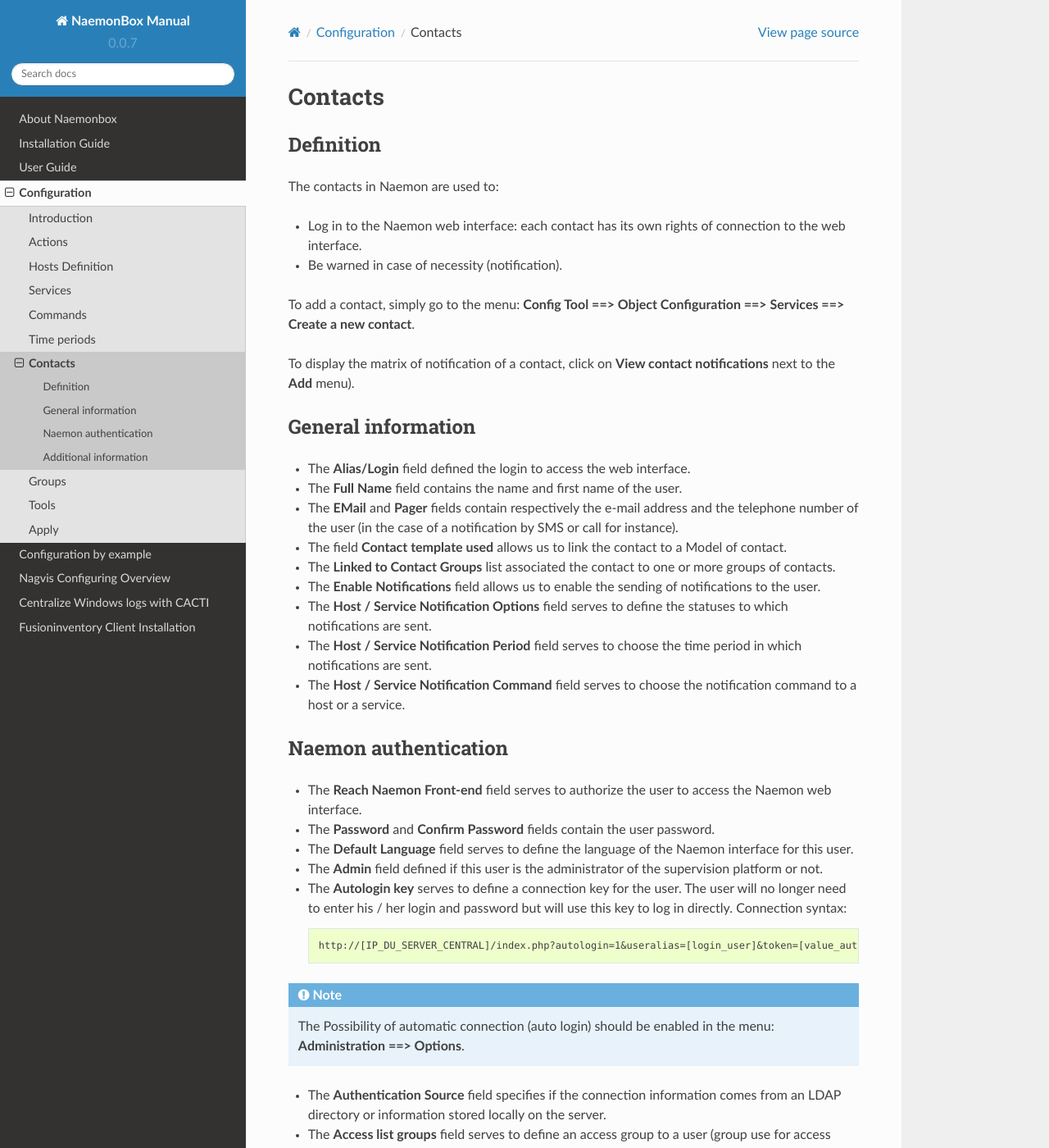
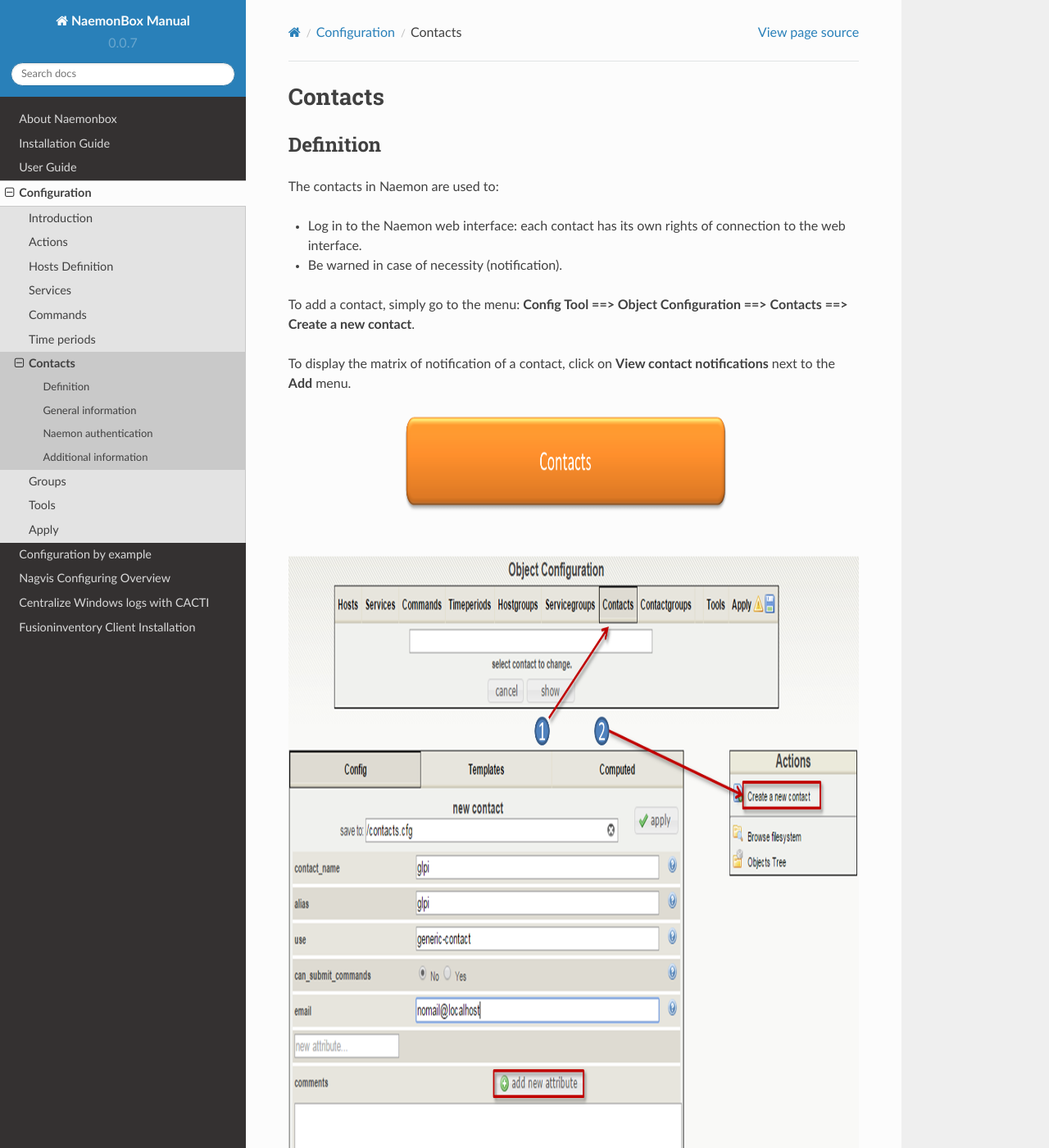
Before and after one commit to mgadi/naemonbox, a Sphinx documentation site: the page built from docs/source/04_Configuring_NaemonBox/configuration/07_contact.rst, in a window 1280 px wide and 1400 px high. Shown: the whole window at 82% size. Built offline with Sphinx 7.4.7 and the Read the Docs theme 2.0.0, drawn with Linux system fonts in a browser that asks for light colours; pages that are not in the unit, such as notebooks, are missing from menus; some of the changed lines change nothing that is shown; some of the changed text lies outside the part shown.

Commit message:
Update 07_contact.rst

```diff
--- a/docs/source/04_Configuring_NaemonBox/configuration/07_contact.rst
+++ b/docs/source/04_Configuring_NaemonBox/configuration/07_contact.rst
@@ -13,17 +13,21 @@
 * Log in to the Naemon web interface: each contact has its own rights of connection to the web interface.
 * Be warned in case of necessity (notification).
 
-To add  a contact, simply go to the menu: **Config Tool ==> Object Configuration ==> Services ==> Create a new contact**.
+To add  a contact, simply go to the menu: **Config Tool ==> Object Configuration ==> Contacts ==> Create a new contact**.
 
-To display the matrix of notification of a contact, click on **View contact notifications** next to the **Add** menu).
+To display the matrix of notification of a contact, click on **View contact notifications** next to the **Add** menu.
 
 .. image:: /images/contacts.png
  :scale: 90 %
 
- .. image:: /images/contacts-new-attributes.png
+To add neww attributes, clik on **add new attributes**.
+
+.. image:: /images/contacts-new-attributes.png
  :scale: 90 %
 
- .. image:: /images/contacts-2.png
+**Click on finish**.
+
+.. image:: /images/contacts-2.png
  :scale: 90 %
 
 *******************
```
